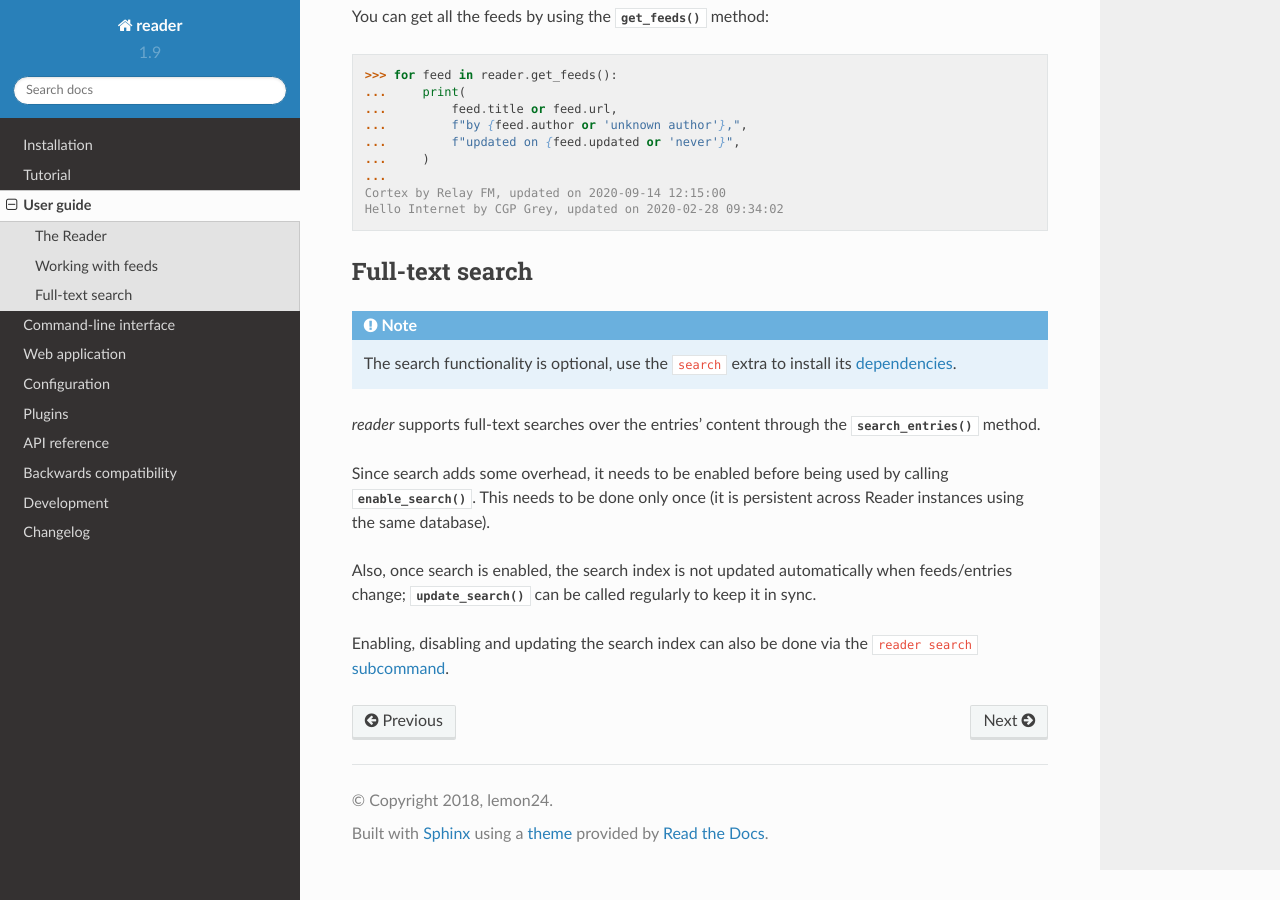
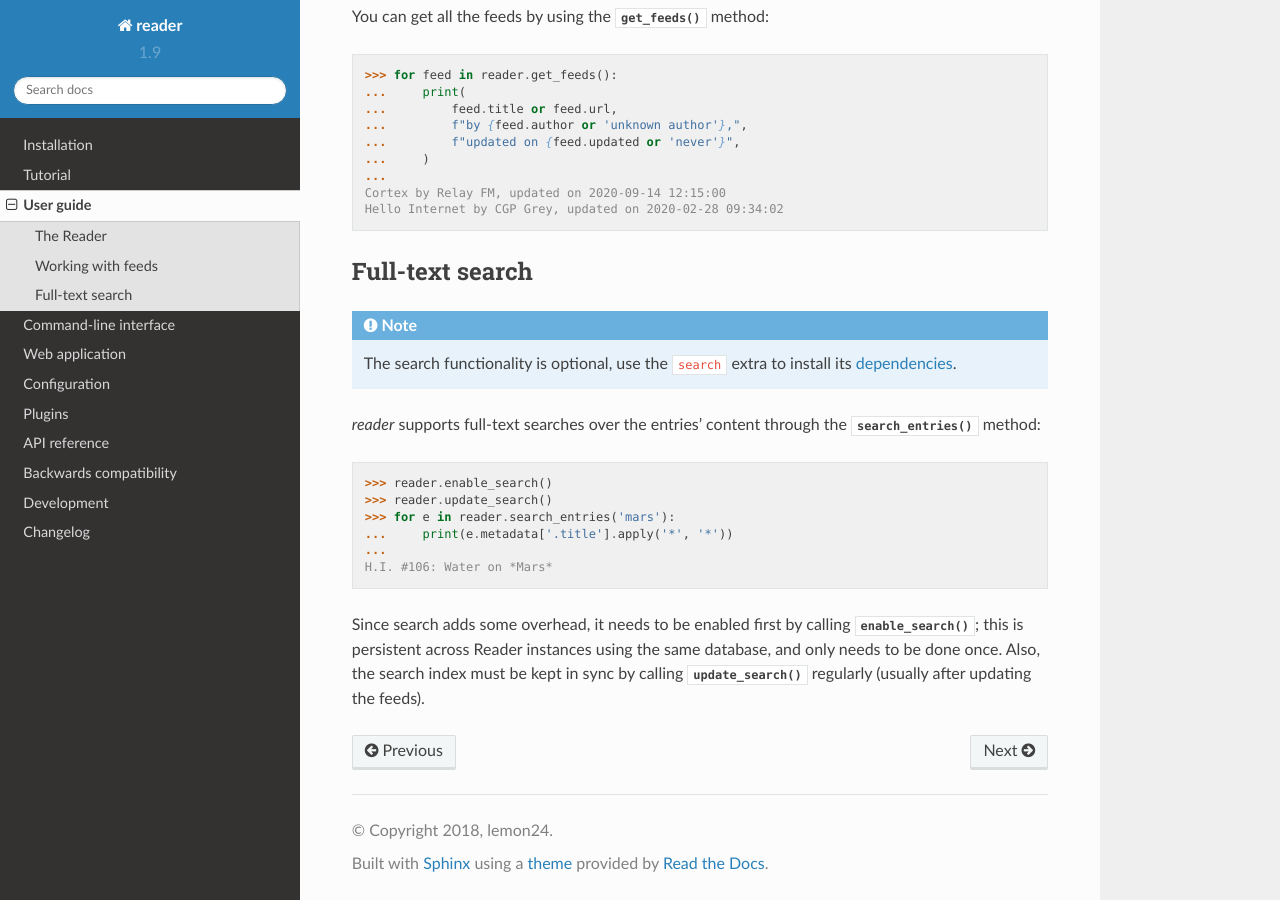
Before and after one commit to Alcides1123/reader, a Sphinx documentation site: the page built from docs/guide.rst, in a window 1280 px wide and 900 px high, scrolled down 1232 px. Built offline with Sphinx 7.4.7 and the Read the Docs theme 2.0.0, drawn with Linux system fonts in a browser that asks for light colours.

Commit message:
Clean up the FTS user guide section.
For #194.

```diff
--- a/docs/guide.rst
+++ b/docs/guide.rst
@@ -97,15 +99,23 @@ Full-text search
 
 .. todo:: Maybe make note a sidebar.
 
-*reader* supports full-text searches over the entries' content through the :meth:`~Reader.search_entries()` method.
 
-Since search adds some overhead, it needs to be enabled before being used by calling :meth:`~Reader.enable_search()`. This needs to be done only once (it is persistent across Reader instances using the same database).
+*reader* supports full-text searches over the entries' content through the :meth:`~Reader.search_entries()` method::
 
-Also, once search is enabled, the search index is not updated automatically when feeds/entries change; :meth:`~Reader.update_search()` can be called regularly to keep it in sync.
+    >>> reader.enable_search()
+    >>> reader.update_search()
+    >>> for e in reader.search_entries('mars'):
+    ...     print(e.metadata['.title'].apply('*', '*'))
+    ...
+    H.I. #106: Water on *Mars*
 
-Enabling, disabling and updating the search index can also be done via the ``reader search`` :doc:`subcommand <cli>`.
-
-.. todo:: Code examples.
+Since search adds some overhead,
+it needs to be enabled first by calling :meth:`~Reader.enable_search()`;
+this is persistent across Reader instances using the same database,
+and only needs to be done once.
+Also, the search index must be kept in sync by calling
+:meth:`~Reader.update_search()` regularly
+(usually after updating the feeds).
 
 
 
```
Also changed, not shown: other parts of docs/guide.rst (+2 -0 lines).
